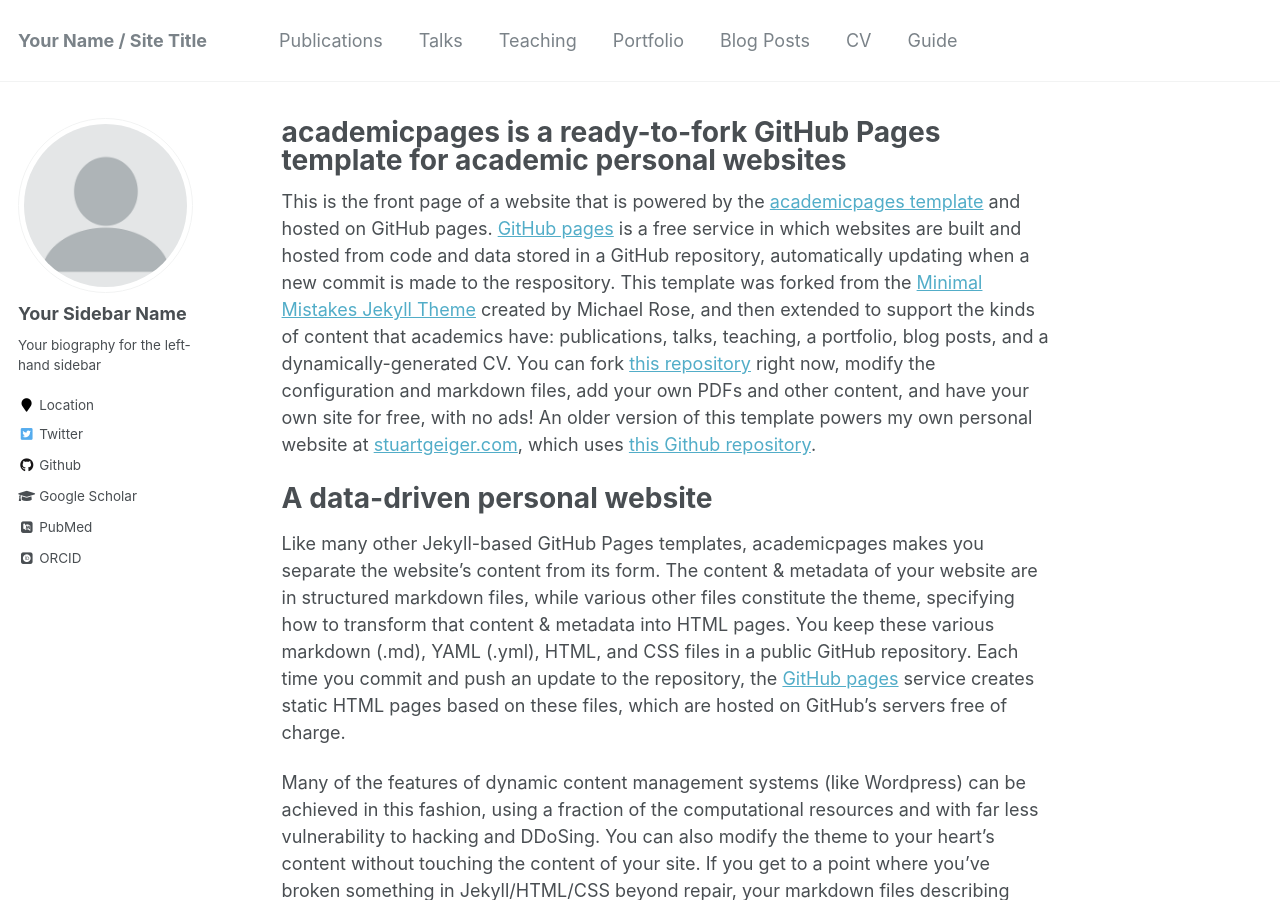
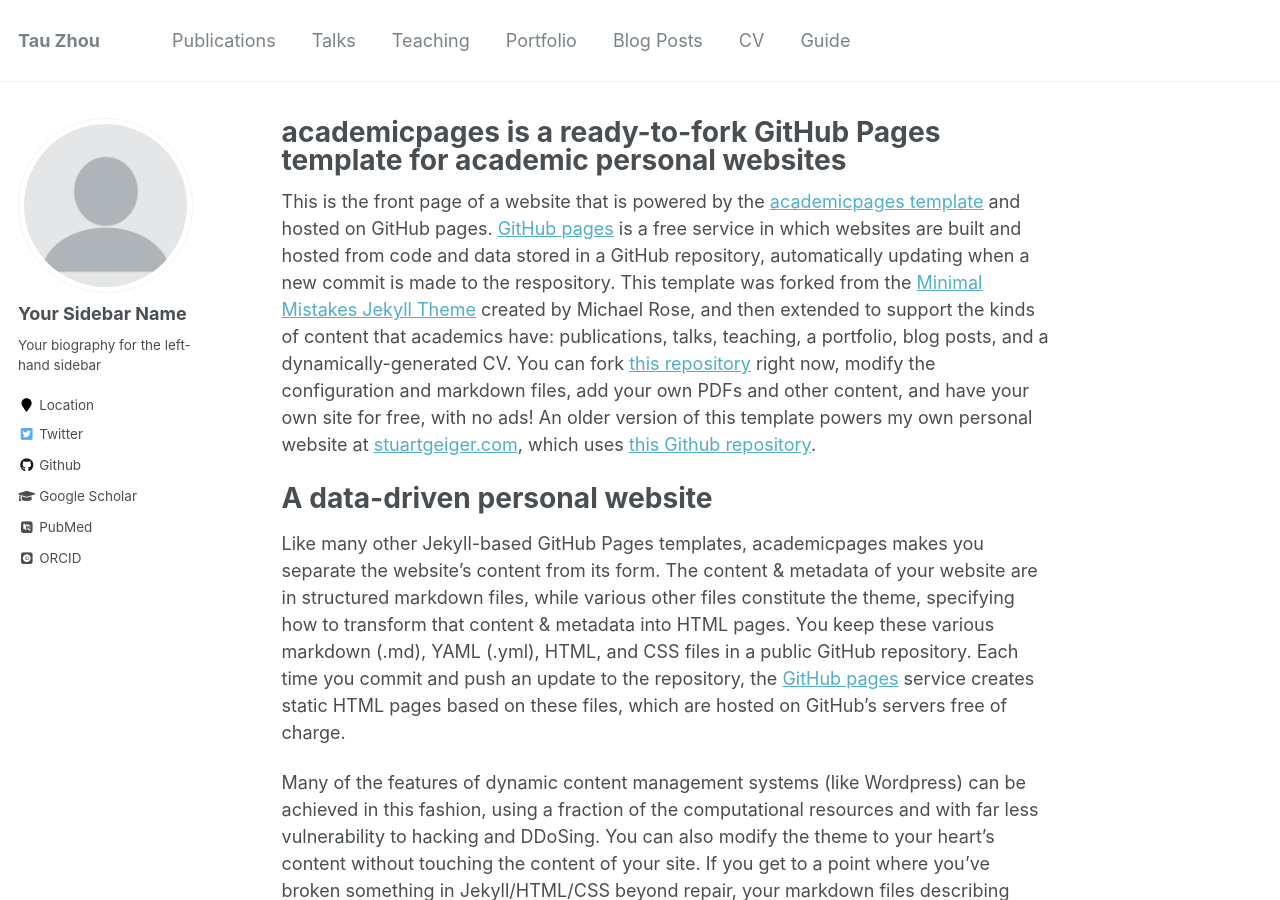
Before and after one commit to Tau-Zhou/Tau-Zhou.github.io, a Jekyll site: the page built from _pages/about.md, in a window 1280 px wide and 900 px high. Built offline with Jekyll 4.4.1, drawn with Linux system fonts in a browser that asks for light colours; some web fonts are replaced.

Commit message:
Initial commit

```diff
--- a/_config.yml
+++ b/_config.yml
@@ -7,7 +7,7 @@
 
 # Site Settings
 locale                   : "en-US"
-title                    : "Your Name / Site Title"
+title                    : "Tau Zhou"
 title_separator          : "-"
 name                     : &name "Your Name"
 description              : &description "personal description"
```
Also changed, not shown: 2 other files.
